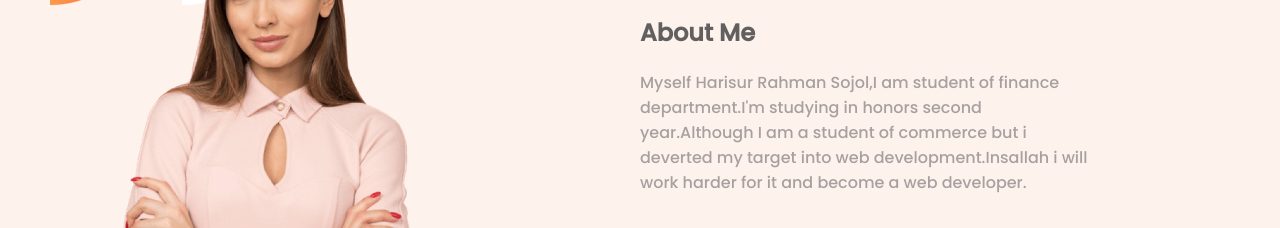
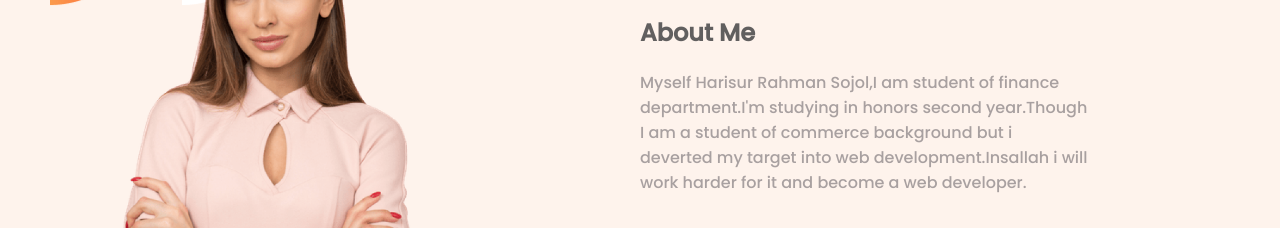
Before and after one commit to Harisur-Sojol/food-network-main, a plain HTML site: page index.html in a window 1280 px wide. Shown: the part 617-845 px from the top of the page. Drawn offline with Linux system fonts and the light colour scheme.

Commit message:
changed-about me

```diff
--- a/index.html
+++ b/index.html
@@ -31,7 +31,7 @@
     </div>
     <div class="mine">
         <h1>About Me</h1>
-        <p>Myself Harisur Rahman Sojol,I am student of finance department.I'm studying in honors second year.Although I am a student of commerce but i deverted my target into web development.Insallah i will work harder for it and become a web developer. </p>
+        <p>Myself Harisur Rahman Sojol,I am student of finance department.I'm studying in honors second year.Though I am a student of commerce background but i deverted my target into web development.Insallah i will work harder for it and become a web developer. </p>
         <a class="link-button" target="_blank" href="https://www.facebook.com/harisur.rahman.9406">Contact Me</a>
     </div>
 </section>
```
